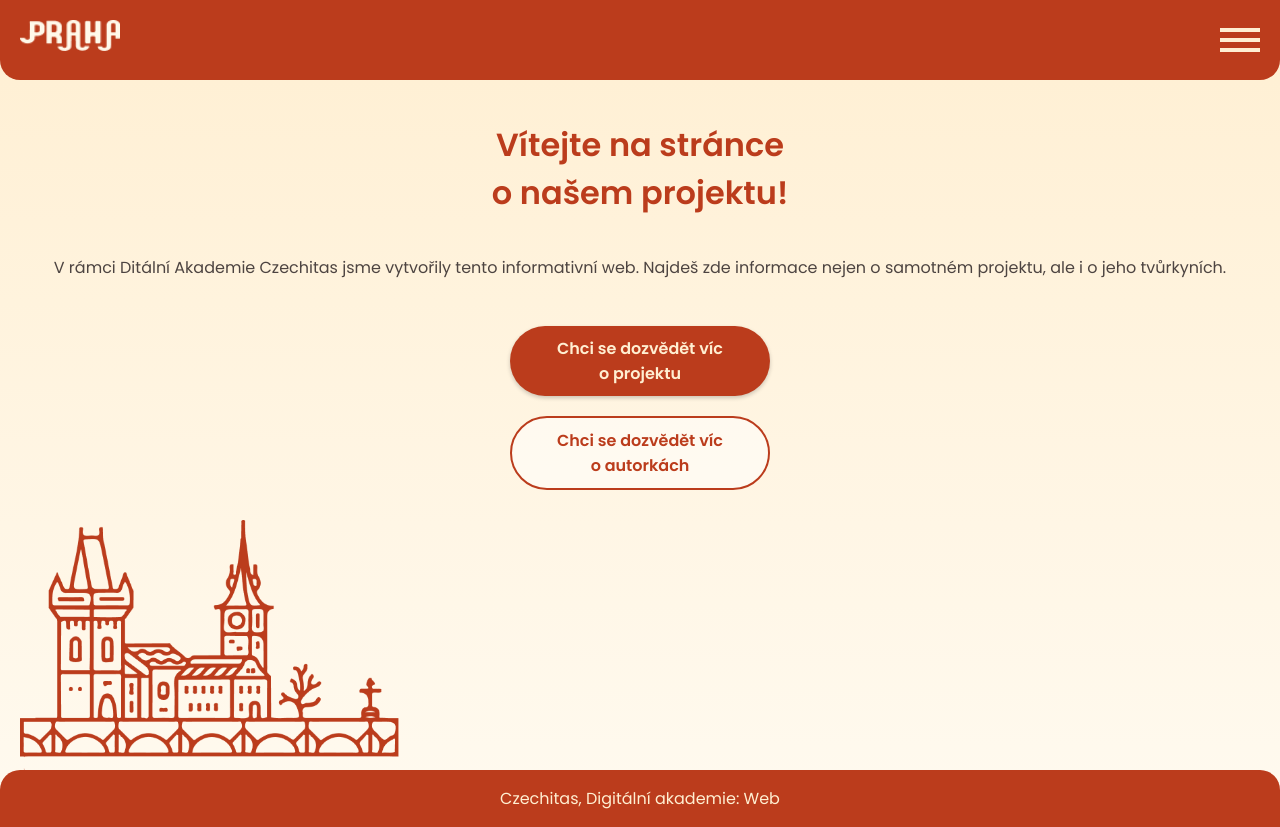
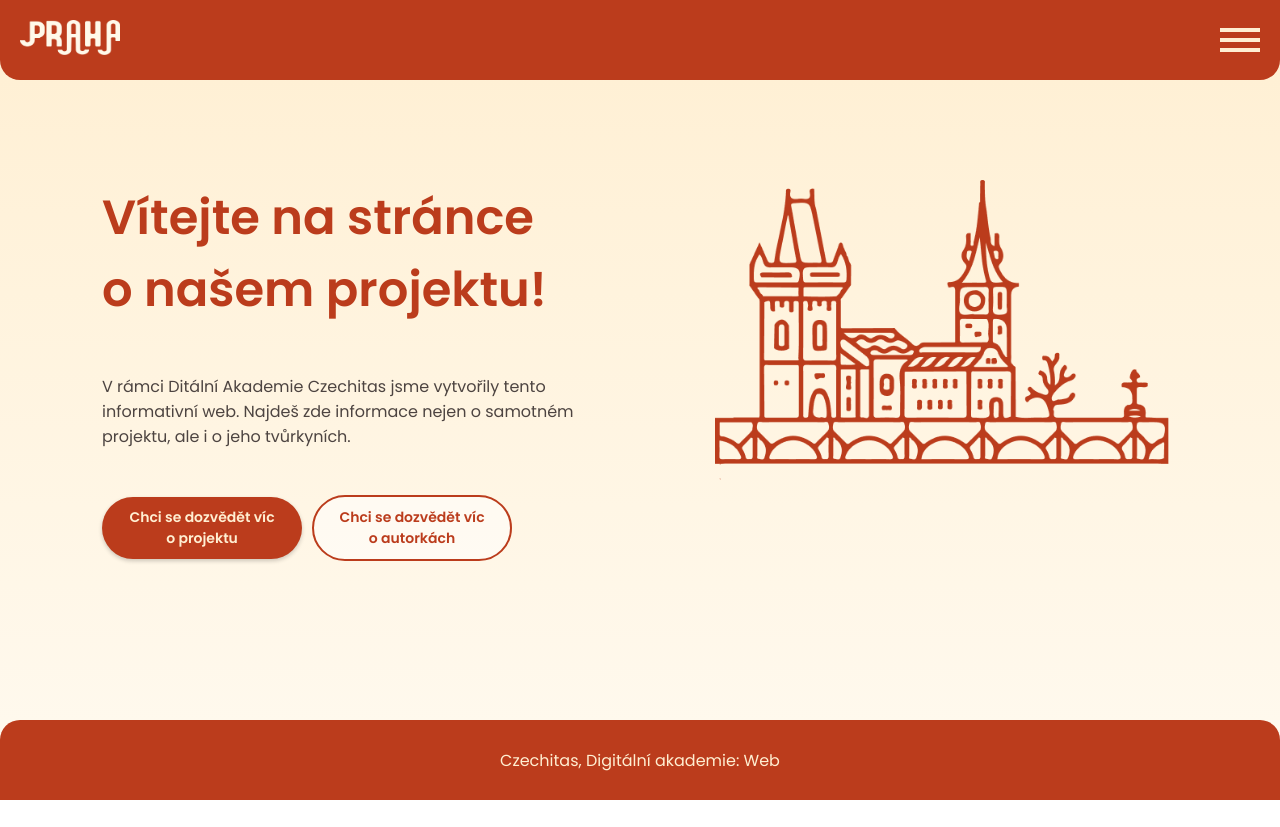
Before and after one commit to EmSturm/o-projektu, a React (Vite) app: page / in a window 1280 px wide. After the commit the page ends 800 px from the top, so only its background shows below. Built offline with nearby package versions, Linux system fonts and the light colour scheme.

Commit message:
rozhraní pro tablet a počítač

```diff
--- a/src/pages/HomePage/index.jsx
+++ b/src/pages/HomePage/index.jsx
@@ -13,6 +13,7 @@ export const HomePage = () => {
         </div>
       </header>
       <main>
+        <div className="hero--left-col">
           <h1>
             Vítejte na stránce <br /> o našem projektu!
           </h1>
@@ -35,7 +36,10 @@ export const HomePage = () => {
               </button>
             </a>
           </div>
+        </div>
+        <div className="hero--right-col">
           <div className="image"></div>
+        </div>
       </main>
       <footer>
         <p>Czechitas, Digitální akademie: Web</p>
--- a/src/pages/HomePage/style.css
+++ b/src/pages/HomePage/style.css
@@ -1,17 +1,21 @@
+/* font */
 @import url('https://fonts.googleapis.com/css2?family=Poppins:ital,wght@0,400;0,500;0,600;1,400&display=swap');
+
 
 
 body {
   margin: 0%;
   width: 100vw;
+  height: 100vh;
   background-image: linear-gradient(to bottom, #FFEFD2, #FFFAF0);
   display: flex;
   flex-direction: column;
   justify-content: space-between;
   text-align: center;
   font-family: 'Poppins', sans-serif;
+}
 
-}
+/* header */
 
 header {
   display: flex;
@@ -36,6 +40,8 @@ header {
   padding: 20px;
 }
 
+/* main */
+
 main {
   display: flex;
   flex-direction: column;
@@ -52,6 +58,7 @@ h1 {
   color: #4D4441;
 }
 
+/* buttons */
 .btns-container {
   margin: 20px 0;
   display: flex;
@@ -103,18 +110,7 @@ h1 {
 
 }
 
-
-
-footer {
-  background-color: #BB3C1C;
-  color: #FFEFD2;
-  display: flex;
-  justify-content: center;
-  border-radius: 20px 20px 0 0;
-
-
-}
-
+/* homepage image */
 .image {
   background-image: url(./img/panorama.png);
   height: 250px;
@@ -123,5 +119,122 @@ footer {
   background-size: contain;
   background-repeat: no-repeat;
   background-clip: content-box;
-  margin: auto;
+  background-position: center center;
 }
+
+/* footer */
+footer {
+  background-color: #BB3C1C;
+  color: #FFEFD2;
+  display: flex;
+  justify-content: center;
+  align-items: center;
+  border-radius: 20px 20px 0 0;
+  position: absolute;
+  bottom: 0;
+  width: 100%;
+}
+
+
+/* media queries */
+
+/* tablets */
+@media (min-width: 576px) and (max-width: 768px) {
+  .btns-container {
+    flex-direction: row;
+  }
+
+}
+
+/* laptops */
+@media (min-width: 900px) and (max-width: 992px) {
+  main {
+    min-height: 85vh;
+    width: 100vw;
+    text-align: left;
+    flex-direction: row;
+  }
+
+  .hero--left-col {
+    width: 50%;
+    padding: 20px;
+
+  }
+
+  h1 {
+    font-size: 40px;
+  }
+
+  .btns-container {
+    flex-direction: row;
+    justify-content: flex-start;
+  }
+
+  .btn {
+    margin-right: 10px;
+    font-size: 14px;
+    width: 200px;
+  }
+
+  .hero--right-col {
+    width: 50%;
+  }
+
+  .image {
+    margin-top: 50px;
+  }
+
+}
+
+/* desktops */
+@media (min-width: 992px) {
+
+  main {
+    width: 95vw;
+    min-height: 80vh;
+    text-align: left;
+    flex-direction: row;
+    padding-top: 50px;
+    justify-content: space-around;
+    margin: auto;
+  }
+
+  h1 {
+    font-size: 48px;
+  }
+
+  .btns-container {
+    flex-direction: row;
+    justify-content: flex-start;
+  }
+
+  .btn {
+    margin-right: 10px;
+    font-size: 14px;
+    width: 200px;
+  }
+
+  .hero--left-col {
+    width: 50%;
+    padding: 20px;
+    margin-left: 30px;
+    display: flex;
+    flex-direction: column;
+  }
+
+
+  .hero--right-col {
+    width: 50%;
+  }
+
+  .image {
+    margin-top: 50px;
+    height: 300px;
+    max-height: 400px;
+  }
+
+  footer {
+    height: 10vh
+  }
+
+}
```
Also changed, not shown: src/pages/HomePage/img/logo.png. Lines whose indentation alone changed are shown as unchanged.
